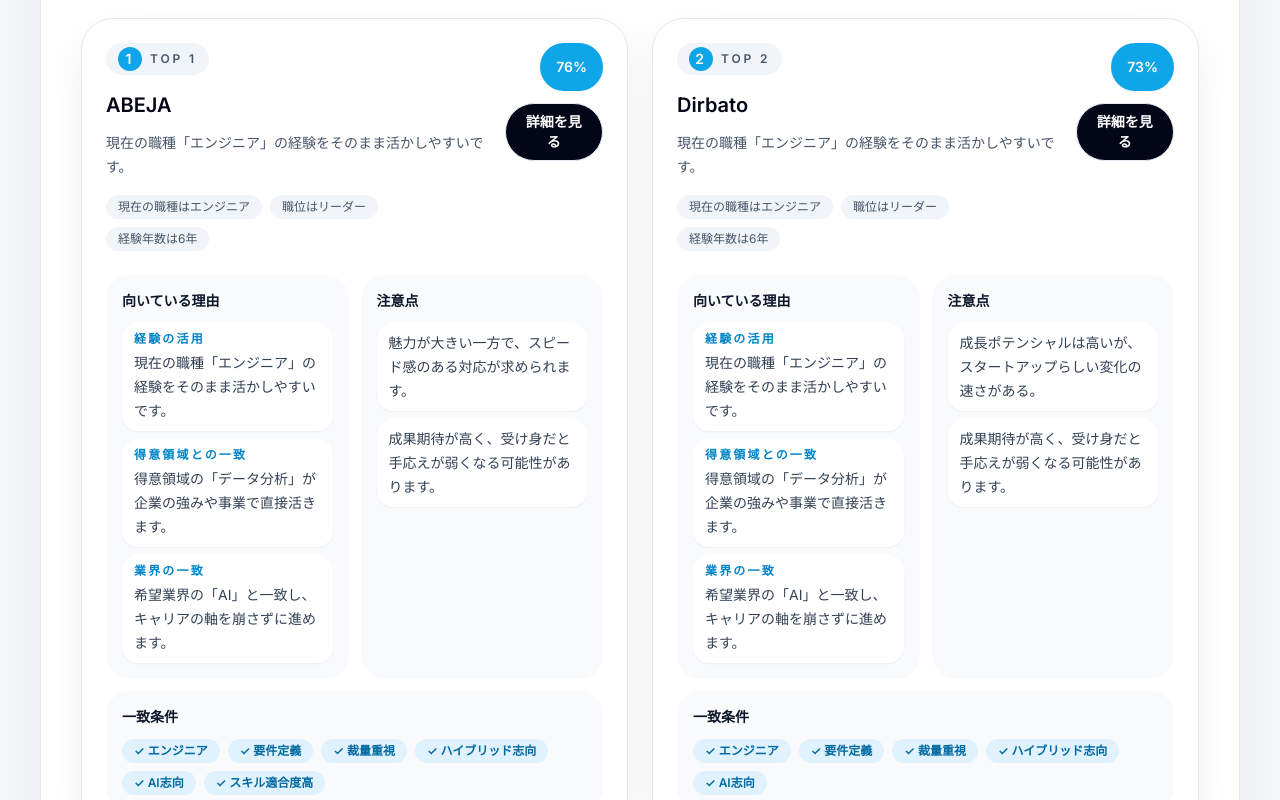
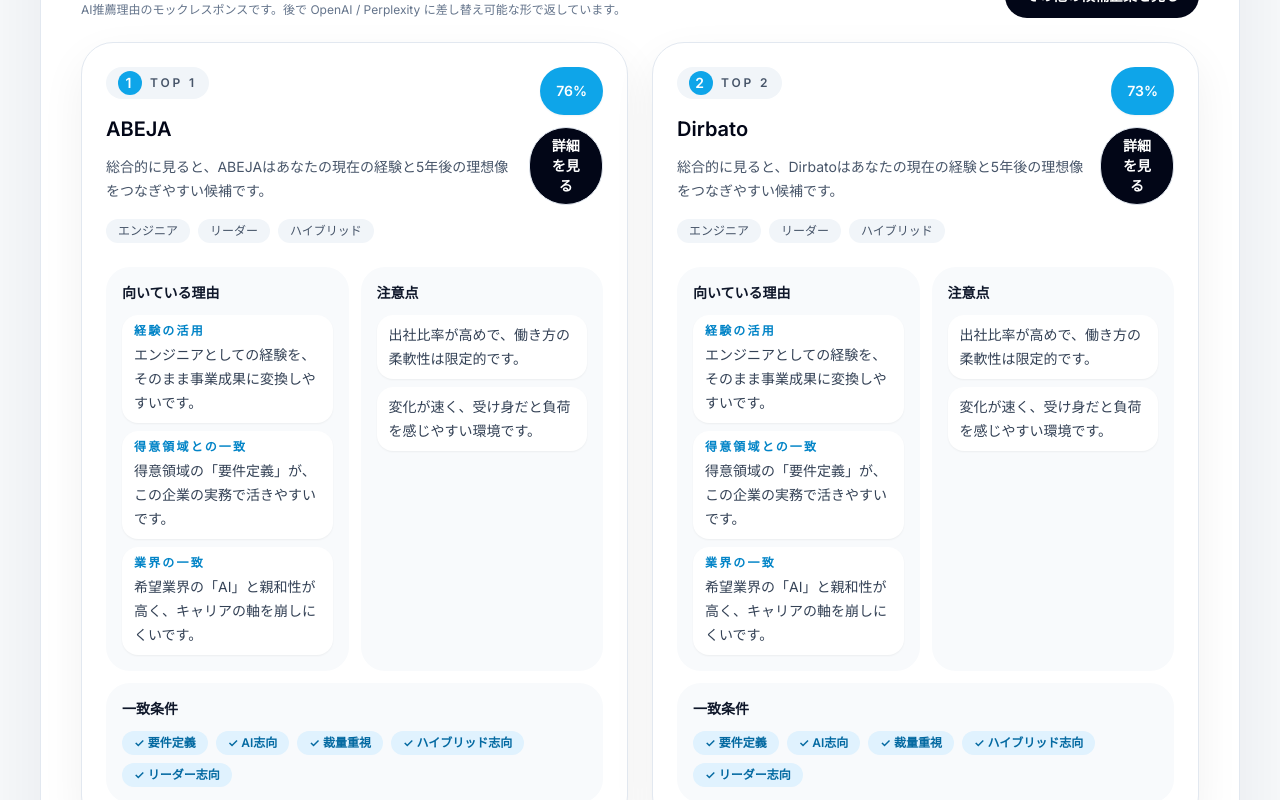
Before and after one commit to koudaiyamashiro/notesapp, a React (Vite) app: page /result in a window 1280 px wide. Shown: the part 1720-2520 px from the top of the page. Built offline with nearby package versions, Linux system fonts and the light colour scheme.

Commit message:
Prepare AI analysis service

```diff
--- a/src/pages/Result.jsx
+++ b/src/pages/Result.jsx
@@ -1,4 +1,4 @@
-import { useMemo, useState } from 'react'
+import { useEffect, useMemo, useState } from 'react'
 import { useLocation, useNavigate } from 'react-router-dom'
 import { Suspense, lazy } from 'react'
 import Header from '../components/Header.jsx'
@@ -6,6 +6,7 @@
 import CompanyCard from '../components/CompanyCard.jsx'
 import CompanyModal from '../components/CompanyModal.jsx'
 import MarketValueModal from '../components/MarketValueModal.jsx'
+import { generateCompanyInsights } from '../services/aiAnalysisService.js'
 import { analyzeCareerProfile } from '../services/careerAnalysisService.js'
 const RadarWrapper = lazy(() => import('../components/RadarWrapper.jsx'))
 const StarGrid = lazy(() => import('../components/StarGrid.jsx'))
@@ -34,15 +35,68 @@
   )
 }
 
+function mergeCompanyInsights(baseCompanies, aiCompanies = []) {
+  return baseCompanies.map((company) => {
+    const aiCompany = aiCompanies.find((item) => item.companyName === company.name)
+    if (!aiCompany) return company
+
+    return {
+      ...company,
+      recommendationReasons: {
+        ...(company.recommendationReasons || {}),
+        reasonCards: aiCompany.reasonCards || company.recommendationReasons?.reasonCards || [],
+        shortReasons: aiCompany.reasonCards?.map((item) => item.title) || company.recommendationReasons?.shortReasons || [],
+        comparisonTarget: aiCompany.comparisonTarget || company.recommendationReasons?.comparisonTarget || '',
+        comparisonReasons: aiCompany.comparisonReasons || company.recommendationReasons?.comparisonReasons || [],
+      },
+      recommendation: aiCompany.summary || company.recommendation,
+      caution: aiCompany.cautionPoints || company.caution,
+      conditionTags: aiCompany.conditionTags || company.conditionTags,
+      scoreBreakdown: aiCompany.scoreBreakdown || company.scoreBreakdown,
+      careerPathPreview: aiCompany.careerPath || company.careerPathPreview,
+      profileHighlights: [
+        ...(aiCompany.profileSummary ? [aiCompany.profileSummary.role, aiCompany.profileSummary.level, aiCompany.profileSummary.workStyle].filter(Boolean) : []),
+        ...(company.profileHighlights || []),
+      ].slice(0, 8),
+      aiInsights: aiCompany,
+    }
+  })
+}
+
 export default function Result() {
   const location = useLocation()
   const navigate = useNavigate()
   const form = location.state || DEFAULT_FORM
   const result = useMemo(() => analyzeCareerProfile(form), [form])
+  const [aiInsights, setAiInsights] = useState(null)
   const [openCompany, setOpenCompany] = useState(null)
   const [openMarket, setOpenMarket] = useState(false)
   const [highlightedMetric, setHighlightedMetric] = useState('')
   const [showOtherCompanies, setShowOtherCompanies] = useState(false)
+
+  useEffect(() => {
+    let active = true
+    setAiInsights(null)
+
+    generateCompanyInsights(form, result.recommendedCompanies)
+      .then((response) => {
+        if (active) setAiInsights(response)
+      })
+      .catch(() => {
+        if (active) setAiInsights({ provider: 'mock', summary: 'AI推薦理由の生成に失敗しました。', companies: [] })
+      })
+
+    return () => {
+      active = false
+    }
+  }, [form, result.recommendedCompanies])
+
+  const recommendedCompanies = useMemo(
+    () => mergeCompanyInsights(result.recommendedCompanies, aiInsights?.companies),
+    [aiInsights?.companies, result.recommendedCompanies]
+  )
+
+  const selectedCompany = openCompany
 
   const openModal = (company) => setOpenCompany(company)
   const closeModal = () => setOpenCompany(null)
@@ -143,13 +197,14 @@
                 <p className="text-sm uppercase tracking-[0.24em] text-slate-500">おすすめ企業ランキング</p>
                 <h2 className="mt-3 text-2xl font-semibold text-slate-950">上位5社の企業候補</h2>
                 <p className="mt-2 text-sm text-slate-600">表示は上位5社までに絞り、100社以上の候補から特に合う企業を厳選しています。</p>
+                <p className="mt-2 text-xs text-slate-500">{aiInsights?.summary || 'AI推薦理由を生成中...'}</p>
               </div>
               <button onClick={() => setShowOtherCompanies((prev) => !prev)} className="inline-flex items-center justify-center rounded-full bg-slate-950 px-5 py-3 text-sm font-semibold text-white transition hover:bg-slate-800">
                 {showOtherCompanies ? '6〜20位候補を閉じる' : 'その他の候補企業を見る'}
               </button>
             </div>
             <div className="mt-6 grid gap-6 xl:grid-cols-2">
-              {result.recommendedCompanies.map((company, index) => (
+              {recommendedCompanies.map((company, index) => (
                 <CompanyCard key={company.name} company={company} rank={index + 1} onDetail={openModal} />
               ))}
             </div>
@@ -179,7 +234,7 @@
             )}
           </div>
 
-          <CompanyModal open={!!openCompany} onClose={closeModal} company={openCompany} />
+          <CompanyModal open={!!selectedCompany} onClose={closeModal} company={selectedCompany} />
           <MarketValueModal open={openMarket} onClose={() => setOpenMarket(false)} form={form} result={result} />
 
           <section className="mt-10 rounded-[2rem] border border-slate-200 bg-slate-50 p-8 shadow-[0_24px_90px_rgba(15,23,42,0.08)]">
--- /dev/null
+++ b/src/services/aiAnalysisService.js
@@ -0,0 +1,172 @@
+function sleep(ms) {
+  return new Promise((resolve) => setTimeout(resolve, ms))
+}
+
+function normalizeText(value) {
+  return String(value || '').trim().toLowerCase()
+}
+
+function extractProfileSignals(profile) {
+  const strengths = Array.isArray(profile.strengths) ? profile.strengths : []
+  const weaknesses = Array.isArray(profile.weaknesses) ? profile.weaknesses : []
+  const purpose = Array.isArray(profile.purpose) ? profile.purpose : [profile.purpose]
+  const desiredIndustry = Array.isArray(profile.desiredIndustry) ? profile.desiredIndustry : []
+
+  return {
+    role: profile.role || '未設定',
+    level: profile.level || '未設定',
+    experience: profile.experience || '未設定',
+    income: profile.income || '未設定',
+    strengths,
+    weaknesses,
+    purpose,
+    desiredIndustry,
+    workStyle: profile.workStyle || '未設定',
+    idealFuture: profile.idealFuture || '未設定',
+  }
+}
+
+function buildCompanyInsights(profile, company, index, total) {
+  const strengths = Array.isArray(profile.strengths) ? profile.strengths : []
+  const weaknesses = Array.isArray(profile.weaknesses) ? profile.weaknesses : []
+  const purpose = Array.isArray(profile.purpose) ? profile.purpose : [profile.purpose]
+  const desiredIndustry = Array.isArray(profile.desiredIndustry) ? profile.desiredIndustry : []
+  const reasonCards = []
+  const cautionPoints = []
+  const conditionTags = []
+
+  if (profile.role) {
+    reasonCards.push({
+      title: '経験の活用',
+      detail: `${profile.role}としての経験を、そのまま事業成果に変換しやすいです。`,
+    })
+  }
+
+  if (strengths[0]) {
+    reasonCards.push({
+      title: '得意領域との一致',
+      detail: `得意領域の「${strengths[0]}」が、この企業の実務で活きやすいです。`,
+    })
+    conditionTags.push(strengths[0])
+  }
+
+  const industry = desiredIndustry.find((item) => normalizeText(company.industry).includes(normalizeText(item)) || normalizeText(company.matchKeywords?.join(' ')).includes(normalizeText(item)))
+  if (industry) {
+    reasonCards.push({
+      title: '業界の一致',
+      detail: `希望業界の「${industry}」と親和性が高く、キャリアの軸を崩しにくいです。`,
+    })
+    conditionTags.push(`${industry}志向`)
+  }
+
+  if (purpose.some((item) => normalizeText(item).includes('裁量'))) {
+    reasonCards.push({
+      title: '目的の一致',
+      detail: '裁量を広げたい意図と、任される範囲の広さが合っています。',
+    })
+    conditionTags.push('裁量重視')
+  }
+
+  if (purpose.some((item) => normalizeText(item).includes('年収'))) {
+    conditionTags.push('年収アップ志向')
+  }
+
+  if (profile.workStyle && normalizeText(profile.workStyle).includes('リモート')) {
+    conditionTags.push('リモート志向')
+  }
+  if (profile.workStyle && normalizeText(profile.workStyle).includes('ハイブリッド')) {
+    conditionTags.push('ハイブリッド志向')
+  }
+
+  if (profile.idealFuture && (normalizeText(profile.idealFuture).includes('リーダー') || normalizeText(profile.idealFuture).includes('管理職') || normalizeText(profile.idealFuture).includes('責任者'))) {
+    reasonCards.push({
+      title: 'キャリア目標との接続',
+      detail: '5年後の理想像に向けて、1年後・3年後の役割拡張が描きやすいです。',
+    })
+    conditionTags.push('リーダー志向')
+  }
+
+  if (company.overallFit >= 80) {
+    reasonCards.push({
+      title: '総合適合度',
+      detail: '他候補と比べても総合バランスが良く、第一候補として検討しやすいです。',
+    })
+  }
+
+  if (company.workLifeBalanceScore < 65 || company.remoteScore < 60) {
+    cautionPoints.push('出社比率が高めで、働き方の柔軟性は限定的です。')
+  }
+  if (company.growthScore > 88) {
+    cautionPoints.push('変化が速く、受け身だと負荷を感じやすい環境です。')
+  }
+  if (company.ownershipScore > 82) {
+    cautionPoints.push('成果責任が強く、裁量と同時に期待値も高めです。')
+  }
+  if (purpose.some((item) => normalizeText(item).includes('安定')) && company.stabilityScore < 75) {
+    cautionPoints.push('安定重視の方には、変化の大きさが負担になる可能性があります。')
+  }
+
+  if (reasonCards.length < 3) {
+    reasonCards.push({
+      title: '条件の納得感',
+      detail: `年収レンジ「${company.salaryRange || '未設定'}」とスコアのバランスが取りやすいです。`,
+    })
+  }
+
+  if (cautionPoints.length < 2) {
+    cautionPoints.push('成果基準が比較的高く、自走する前提で評価されやすいです。')
+    cautionPoints.push('変化対応のスピードが必要で、学習余地は大きい一方で負荷もあります。')
+  }
+
+  const scoreBreakdown = [
+    { label: 'スキル適合度', value: company.fit?.skillFit ?? company.overallFit ?? 0 },
+    { label: '業界適合度', value: company.fit?.industryFit ?? company.overallFit ?? 0 },
+    { label: '働き方適合度', value: company.fit?.workStyleFit ?? company.overallFit ?? 0 },
+    { label: 'キャリア適合度', value: company.fit?.careerGoalFit ?? company.overallFit ?? 0 },
+    { label: '年収適合度', value: company.fit?.salaryFit ?? company.overallFit ?? 0 },
+  ]
+
+  const oneYear = company.careerPathPreview?.oneYear || company.careerPath?.[0] || '専門性を深める'
+  const threeYear = company.careerPathPreview?.threeYear || company.careerPath?.[1] || 'リード経験を積む'
+  const fiveYear = company.careerPathPreview?.fiveYear || company.careerPath?.[2] || '事業責任を担う'
+
+  return {
+    companyName: company.name,
+    rank: index + 1,
+    totalCompanies: total,
+    recommendationTitle: `${company.name}を推奨する理由`,
+    profileSummary: extractProfileSignals(profile),
+    reasonCards: reasonCards.slice(0, 5),
+    cautionPoints: Array.from(new Set(cautionPoints)).slice(0, 4),
+    conditionTags: Array.from(new Set(conditionTags)).slice(0, 6),
+    scoreBreakdown,
+    comparisonTarget: company.comparisonTarget || '',
+    comparisonReasons: Array.isArray(company.comparisonReasons) ? company.comparisonReasons.slice(0, 3) : [],
+    careerPath: {
+      oneYear,
+      threeYear,
+      fiveYear,
+    },
+    summary: `総合的に見ると、${company.name}はあなたの現在の経験と5年後の理想像をつなぎやすい候補です。`,
+  }
+}
+
+export async function generateCompanyInsights(profile, topCompanies = []) {
+  await sleep(120)
+
+  const normalizedProfile = extractProfileSignals(profile)
+  const companies = topCompanies.map((company, index) => buildCompanyInsights(normalizedProfile, company, index, topCompanies.length))
+
+  return {
+    provider: 'mock',
+    mode: 'mock',
+    generatedAt: new Date().toISOString(),
+    profileSummary: normalizedProfile,
+    summary: 'AI推薦理由のモックレスポンスです。後で OpenAI / Perplexity に差し替え可能な形で返しています。',
+    companies,
+  }
+}
+
+export const aiAnalysisAdapter = {
+  generateCompanyInsights,
+}
```
